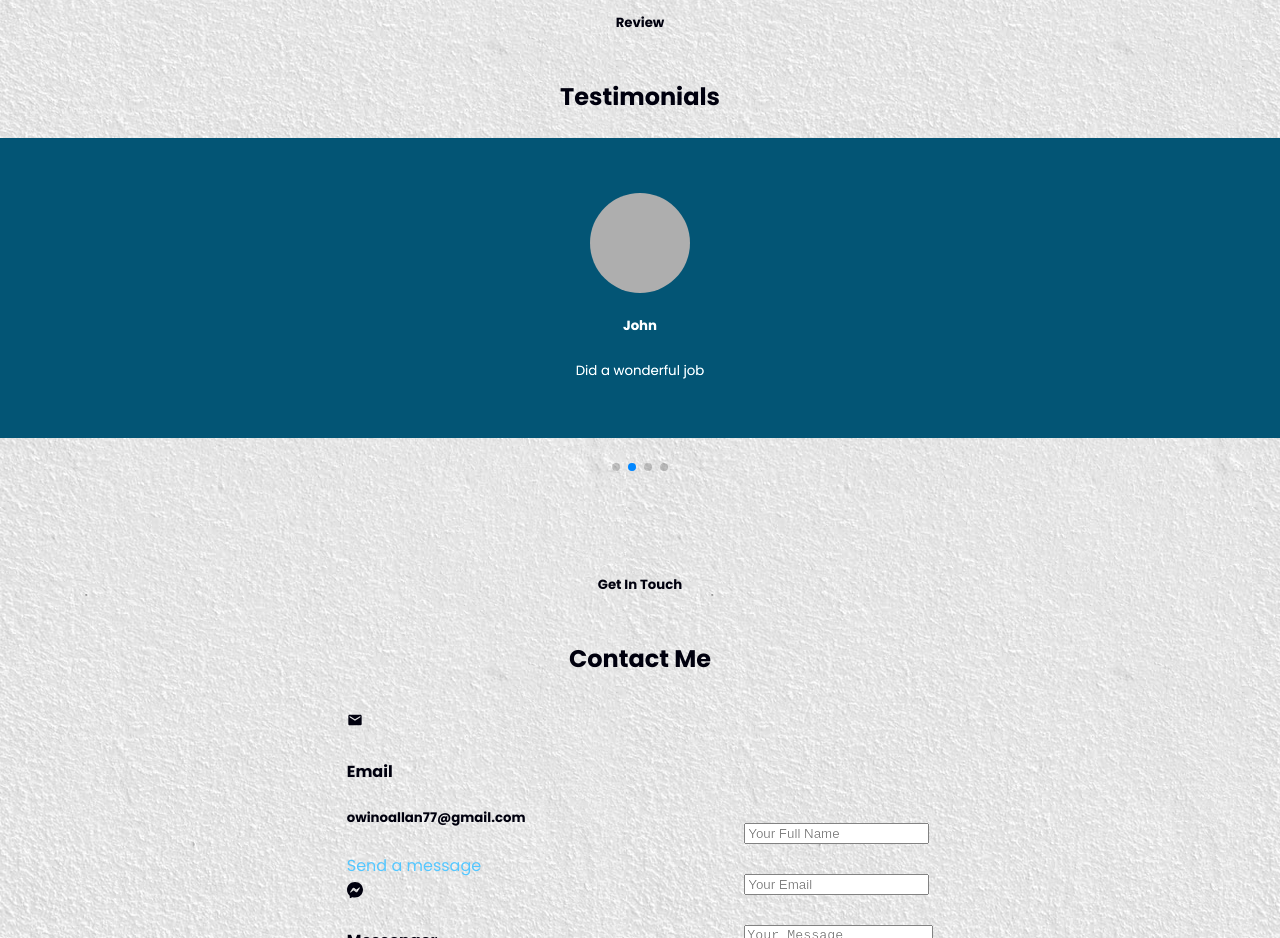
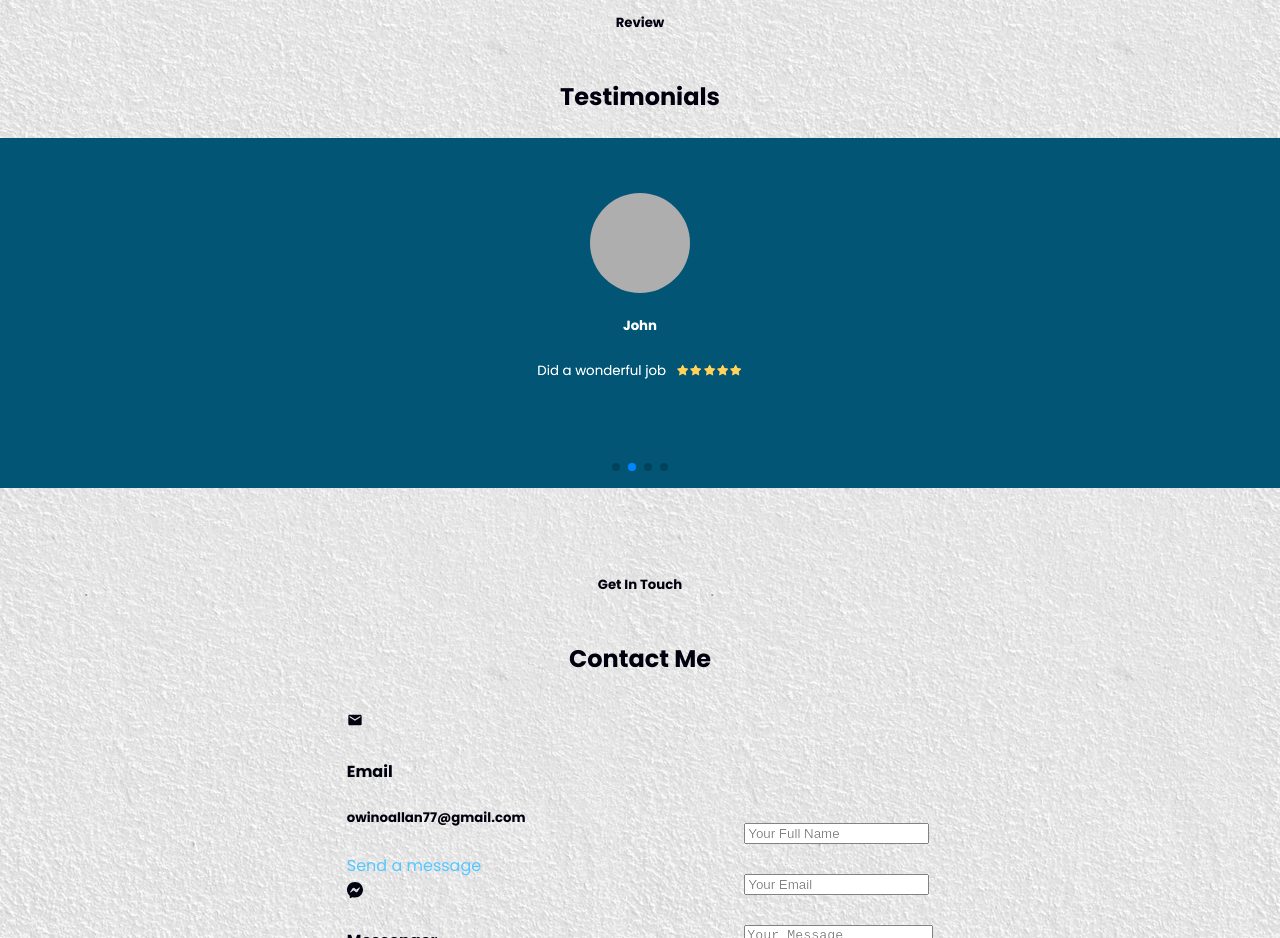
Before and after one commit to Allanoallashe/my-react-portfolio, a React (Create React App) app in the folder allashe-portfolio/: page / in a window 1280 px wide. Shown: the part 3960-4898 px from the top of the page. Built offline with nearby package versions, Linux system fonts and the light colour scheme; grey boxes are pictures that could not be loaded.

Commit message:
testimonials done

```diff
--- a/allashe-portfolio/src/Components/Testimonials.css
+++ b/allashe-portfolio/src/Components/Testimonials.css
@@ -18,6 +18,7 @@
   width: 100vw;
   align-items: center;
   justify-content: center;
+  background-color: #034d6a;
 }
 .avatar{
   background-color: #034d6a;
@@ -31,7 +32,19 @@
   flex-direction: column;
 }
 
+.client-review{
+  display: flex;
+  align-items: center;
+  justify-content: center;
+  width: max-content;
+}
+.stars{
+  color: #ffc251;
+}
 
+.stars:first-child{
+  margin-left: 10px;
+}
 
 /* swipers */
 
@@ -40,6 +53,7 @@
   align-items: center;
   justify-content: center;
   height: 350px;
+  background-color: #034d6a;
   padding: 10px;
   width: 100vw;
 }
--- a/allashe-portfolio/src/Components/Testimonials.jsx
+++ b/allashe-portfolio/src/Components/Testimonials.jsx
@@ -3,6 +3,7 @@ import './Testimonials.css'
 import avatar from '../images/image2.jpg'
 // Import Swiper React components
 import { Swiper, SwiperSlide } from "swiper/react";
+import {AiFillStar} from 'react-icons/ai'
 
 // Import Swiper styles
 import "swiper/css";
@@ -17,7 +18,7 @@ const data = [
   {
     avatar: avatar,
     name: 'Vince',
-    review: 'Did a wonderful project'
+    review: 'Good Job'
   },
   {
     avatar: avatar,
@@ -62,7 +63,7 @@ const Testimonials = () => {
                 <div className="avatar">
                   <img src={avatar} alt="" />
                 <h5 className="client-name">{name}</h5>
-                <small className="client-review">{review}</small>
+                <small className="client-review">{review} <AiFillStar className='stars'/> <AiFillStar className='stars'/> <AiFillStar className='stars'/> <AiFillStar className='stars'/> <AiFillStar className='stars'/></small>
                 </div>
               </SwiperSlide>
             )
```
